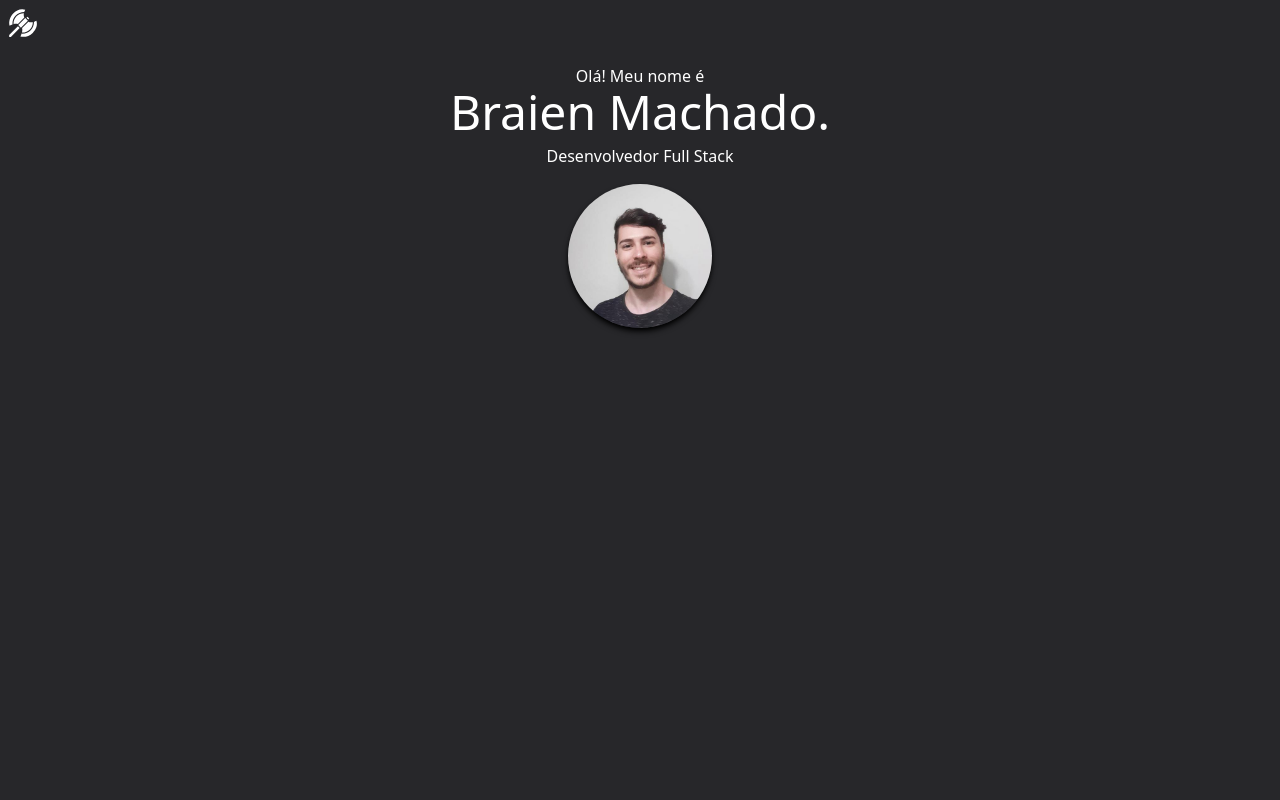
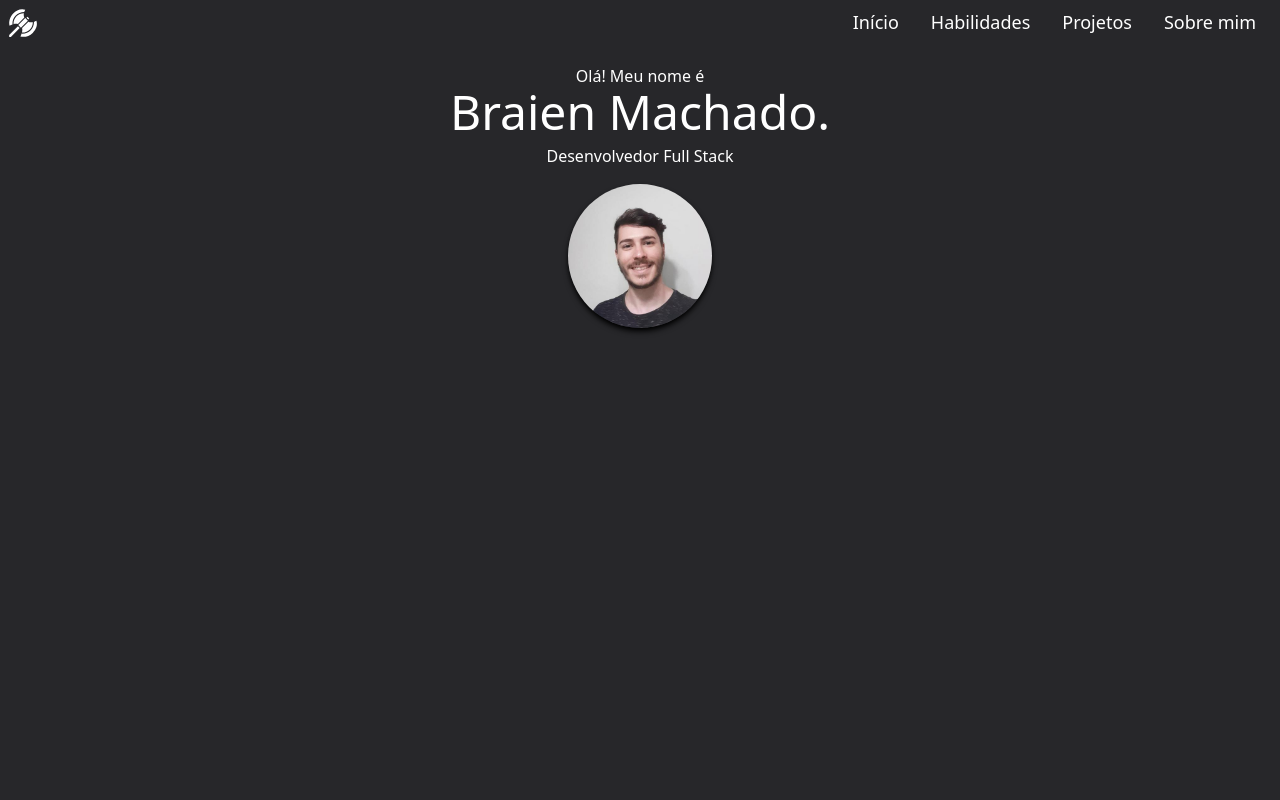
Before and after one commit to braien-machado/react-portfolio, a React (Create React App) app: page / in a window 1280 px wide. Shown: the top 800 px of the page. Built offline with nearby package versions, Linux system fonts and the light colour scheme.

Commit message:
change nav menu style for desktop and mobile

```diff
--- /dev/null
+++ b/src/components/DesktopNavMenu.jsx
@@ -0,0 +1,16 @@
+import React, { useState } from 'react';
+import MenuLinks from './MenuLinks';
+
+export default function DesktopNavMenu(props) {
+  const [isMenuHidden, setIsMenuHidden] = useState(true);
+
+  const toggleMenu = () => {
+    setIsMenuHidden(isMenuHidden ? false : true);
+  };
+
+  return (
+    <div className="hidden sm:block">
+      <MenuLinks toggleMenu={toggleMenu}/>
+    </div>
+  )
+}
--- a/src/components/Header.jsx
+++ b/src/components/Header.jsx
@@ -1,12 +1,13 @@
 import React from 'react';
 import { GiBattleAxe } from 'react-icons/gi';
-
+import DesktopNavMenu from './DesktopNavMenu';
 import MobileNavMenu from './MobileNavMenu';
 
 export default function Header () {
   return (
     <header className='flex justify-between p-2 fixed w-full bg-zinc-800 z-10'>
       <GiBattleAxe className='text-white' size={30} />
+      <DesktopNavMenu />
       <MobileNavMenu />
     </header>
   );
--- a/src/components/MenuLinks.jsx
+++ b/src/components/MenuLinks.jsx
@@ -1,7 +1,6 @@
-import React, { useState } from 'react'
+import React from 'react'
 
 export default function MenuLinks({ toggleMenu }) {
-  const [section, setSection] = useState('#about');
 
   const menuLinks = [
     { link: 'Início', id: '#home'},
@@ -11,19 +10,11 @@ export default function MenuLinks({ toggleMenu }) {
   ];
 
   const generateMenuLink = ({ link, id }) => {
-    if (section === id) {
-      return (
-        <li key={ link } className='py-4 w-60 text-center text-white bg-zinc-900'>
-        { link }
-      </li>
-      )
-    }
     return (
-      <a href={id} key={ link } to={ id } onClick={ () => {
-        setSection(id);
+      <a className="sm:mx-4" href={id} key={ link } to={ id } onClick={ () => {
         toggleMenu()
       }}>
-        <li className='py-4 w-60 text-center hover:bg-zinc-500 hover:cursor-pointer text-white duration-200'>
+        <li className='py-4 sm:py-0 w-60 sm:w-fit text-center hover:text-blue-400 hover:cursor-pointer text-white duration-200'>
           { link }
         </li>
       </a>
@@ -31,7 +22,7 @@ export default function MenuLinks({ toggleMenu }) {
   };
 
   return (
-    <ul className='flex flex-col items-center text-lg w-fit'>
+    <ul className='flex flex-col sm:flex-row items-center text-lg w-fit'>
       {menuLinks.map((link) => generateMenuLink(link))}
     </ul>
   )
--- a/src/components/MobileNavMenu.jsx
+++ b/src/components/MobileNavMenu.jsx
@@ -11,14 +11,14 @@ export default function MobileNavMenu(props) {
   };
 
   return (
-    <div className="sm:hidden">
+    <div className="sm:hidden h-7">
       <nav className={`${isMenuHidden ? '-left-60' : 'left-0'} flex flex-col justify-between items-center absolute top-0 w-60 bg-zinc-800 h-screen duration-300 z-10`}>
         <MenuLinks toggleMenu={toggleMenu}/>
         <div className='flex w-full text-white justify-evenly'>
-          <a className='hover:text-zinc-500 duration-200' href='https://github.com/braien-machado' target='_blank' rel='noreferrer'>
+          <a className='hover:text-blue-400 duration-200' href='https://github.com/braien-machado' target='_blank' rel='noreferrer'>
               <AiOutlineGithub size={50} />
           </a>
-          <a className='hover:text-zinc-500 duration-200' href='https://linkedin.com/in/braien-machado' target='_blank' rel='noreferrer'>
+          <a className='hover:text-blue-400 duration-200' href='https://linkedin.com/in/braien-machado' target='_blank' rel='noreferrer'>
             <AiFillLinkedin size={50} />
           </a>
         </div>
```
